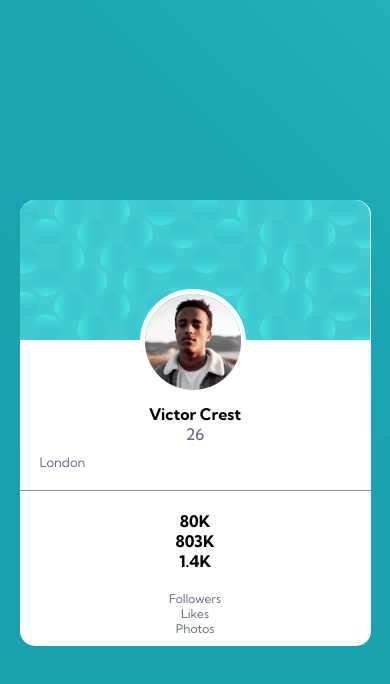
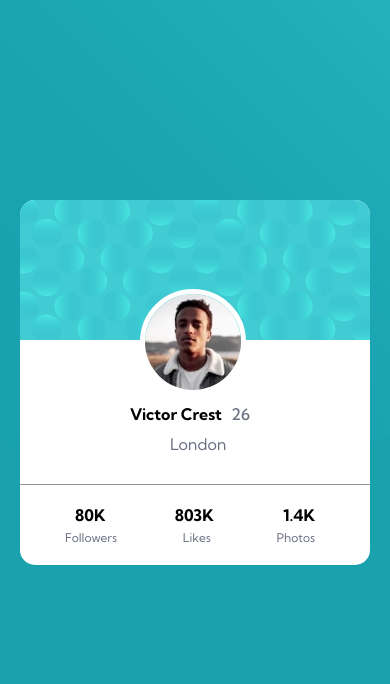
Before and after one commit to Halla38/Victor, a plain HTML site: page index.html in a window 390 px wide. Shown: the top 684 px of the page. Drawn offline with Linux system fonts and the light colour scheme.

Commit message:
style.css

```diff
--- a/style.css
+++ b/style.css
@@ -107,32 +107,3 @@ body{
         margin: 10px 0;
 
 }
-
-@media (max-width: 600px) {
-    .subtitle {
-        padding: 0px 20px;
-        flex-direction: column;
-        align-items: center;
-    }
-
-    .london {
-        padding: 10px 20px;
-        font-size: small;
-    }
-
-    .victor-card {
-        width: 90%;
-        margin: 0 auto;
-    }
-
-    .numbers, .of-what {
-        padding: 10px 20px;
-        flex-direction: column;
-        align-items: center;
-    }
-    overflow: hidden;
-    background-size: cover;
-    background-position: center;
-    font-family: "Kumbh Sans";
-
-}
```
